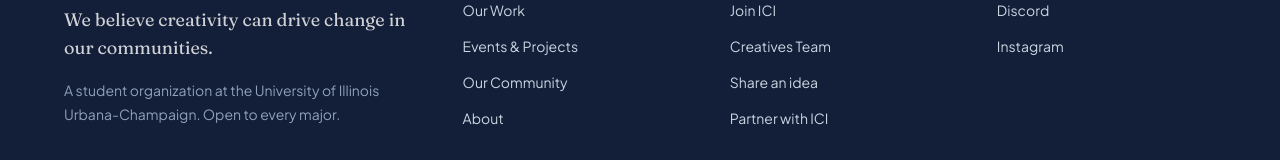
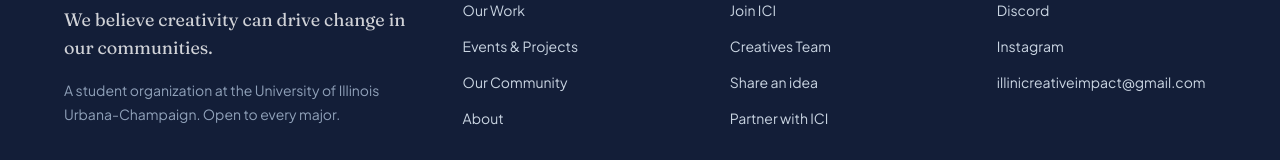
Before and after one commit to zoucatherine/illini-creative-impact, a React (Vite) app: page / in a window 1280 px wide. Shown: the part 8335-8495 px from the top of the page. Built offline with nearby package versions, Linux system fonts and the light colour scheme; no server answers.

Commit message:
added club email to footer

```diff
--- a/src/components/Footer.tsx
+++ b/src/components/Footer.tsx
@@ -24,6 +24,7 @@ const columns = [
     links: [
       ['Discord', site.social.discord],
       ['Instagram', site.social.instagram],
+      ['illinicreativeimpact@gmail.com', 'mailto:illinicreativeimpact@gmail.com'],
     ],
   },
 ];
```
